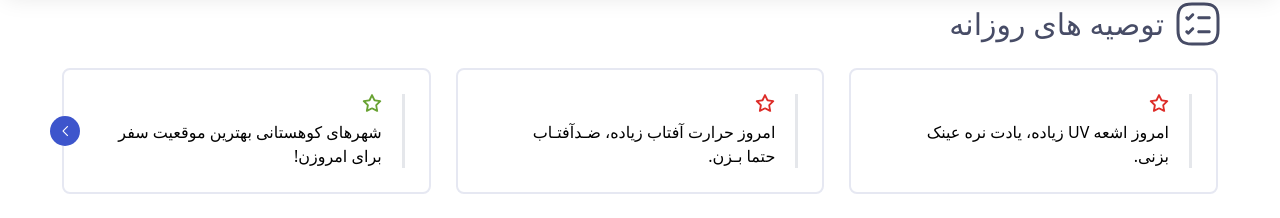
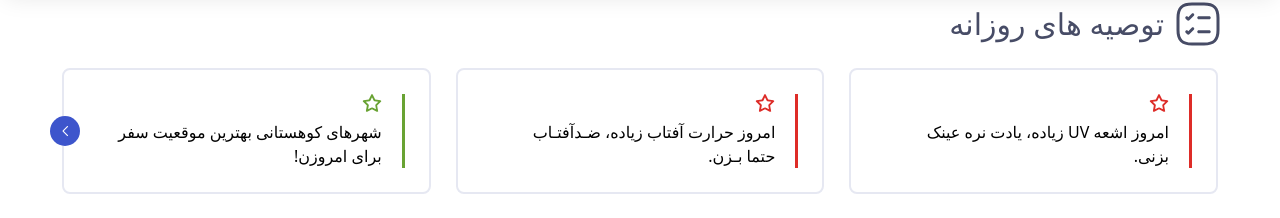
Before and after one commit to mary9978/weather-application, a React (Vite) app: page / in a window 1280 px wide. Shown: the part 1068-1286 px from the top of the page. Built offline with nearby package versions, Linux system fonts and the light colour scheme; grey boxes are pictures that could not be loaded.

Commit message:
fix border color

```diff
--- a/src/components/daily-tips/tip-card.jsx
+++ b/src/components/daily-tips/tip-card.jsx
@@ -1,21 +1,26 @@
 export default function TipCard({ color, text }) {
   let colorVar;
+  let colorClass;
+
   switch (color) {
     case "red":
       colorVar = "var(--color-error)";
+      colorClass="border-r-[color:var(--color-error)]";
       break;
     case "yellow":
       colorVar = "var(--color-primary-2)";
+      colorClass="border-r-[color:var(--color-primary-2)]";
       break;
     case "green":
       colorVar = "var(--color-success)";
+      colorClass="border-r-[color:var(--color-success)]";
       break;
     default:
       colorVar = "var(--color-medium)";
+      colorClass="border-r-[color:var(--color-medium)]";
       break;
   }
 
-  const colorClass=`border-r-[color:${colorVar}]`;
 
   return (
     <div className="rounded-lg border-2 border-[color:var(--color-lightest)] p-6 shrink-0 shadow shadow-[0px_5px_15px_0px_[color:var(--color-lightest)]] h-full">
```
